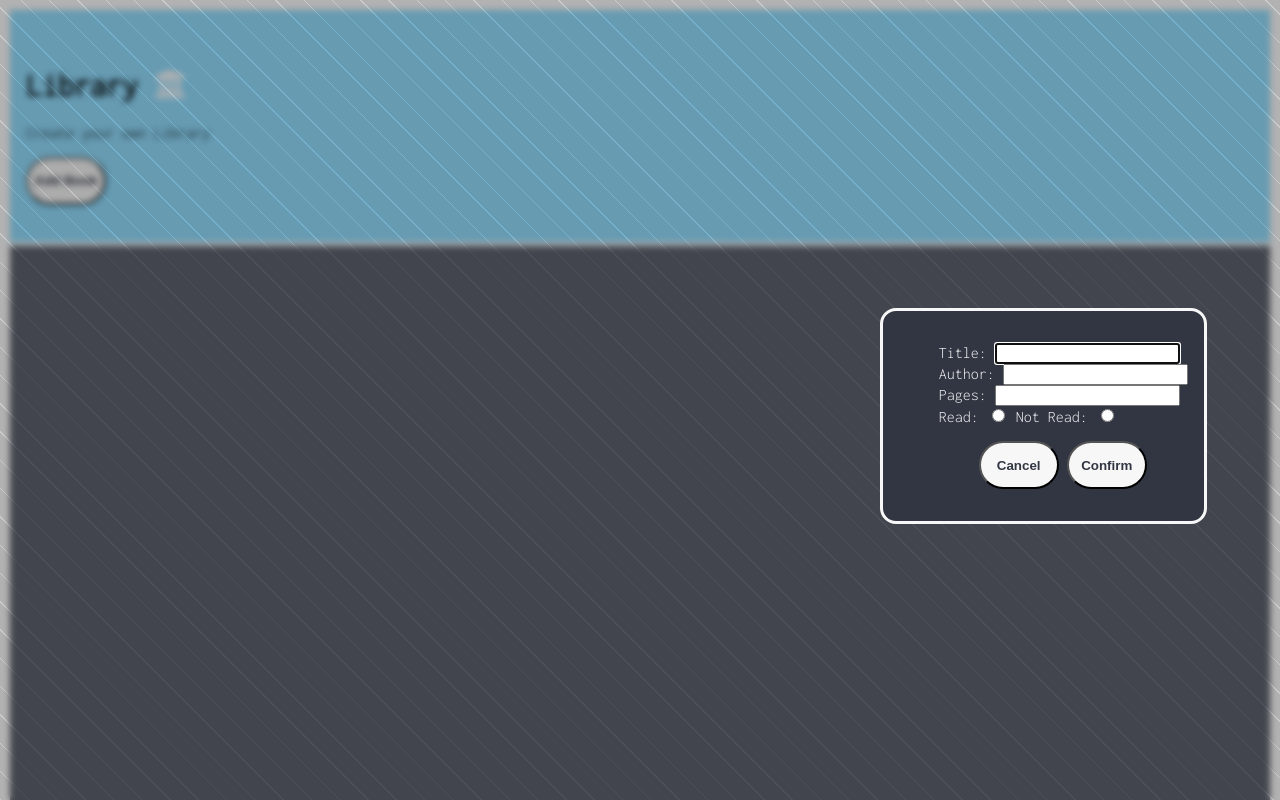
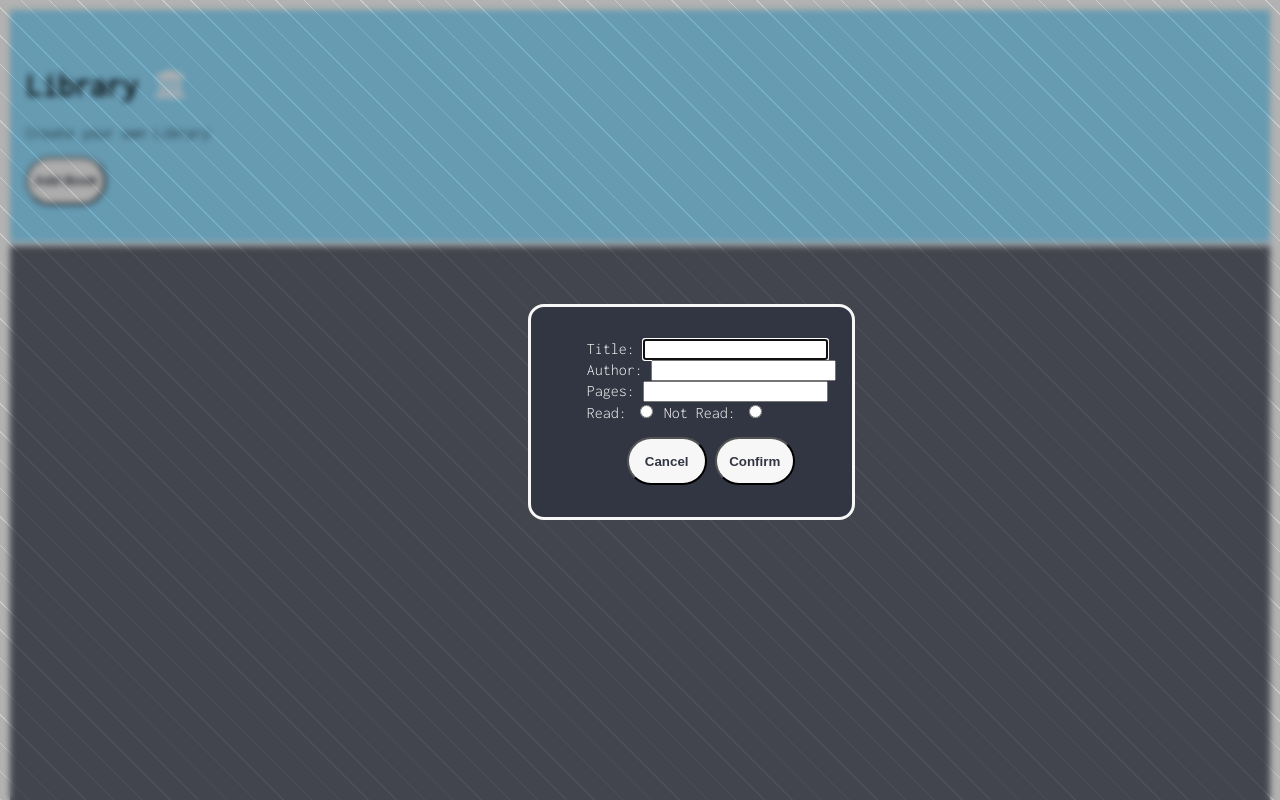
Before and after one commit to Andrew-Hinson/Library, a plain HTML site: page index.html in a window 1280 px wide. Both pictures are taken after a click on the button "Add Book". Shown: the top 800 px of the page. Drawn offline with Linux system fonts and the light colour scheme.

Commit message:
adjusted styling of dialog

```diff
--- a/styles.css
+++ b/styles.css
@@ -10,8 +10,8 @@ body {
 }
 .dialog {
     position: relative;
-    top: 4%;
-    left: 63%;
+    top: 3%;
+    left: 8%;
     background-color: #323643;
     color: #f7f7f7;
     border-radius: 1rem;
```
